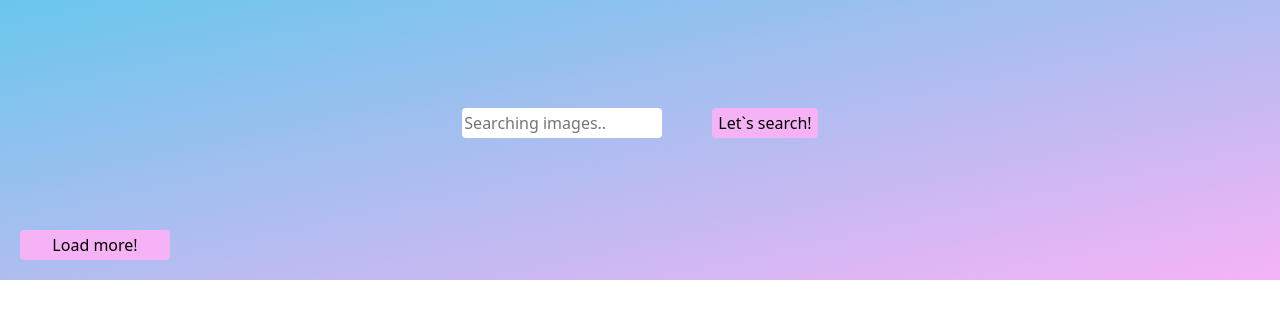
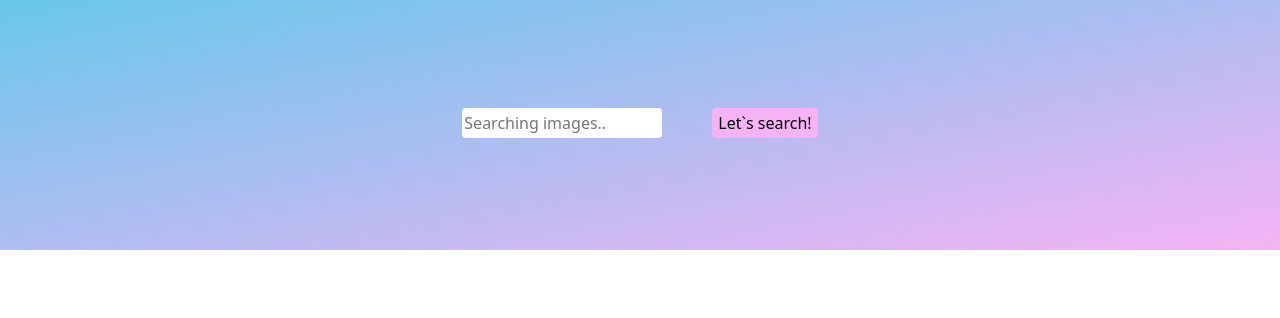
Before and after one commit to Ilnytska/goit-js-hw-11, a website built with Parcel: page src/index.html in a window 1280 px wide. Built offline with nearby package versions, Linux system fonts and the light colour scheme.

Commit message:
Update index.html
without loadmore btn

```diff
--- a/src/index.html
+++ b/src/index.html
@@ -27,9 +27,9 @@
       <div class="container">
         <div class="gallery"></div>
 
-        <button type="button" class="load-more" data-action="load-more">
+        <!-- <button type="button" class="load-more" data-action="load-more">
           <span class="label">Load more!</span>
-        </button>
+        </button> -->
       </div>
     </div>
 
```
